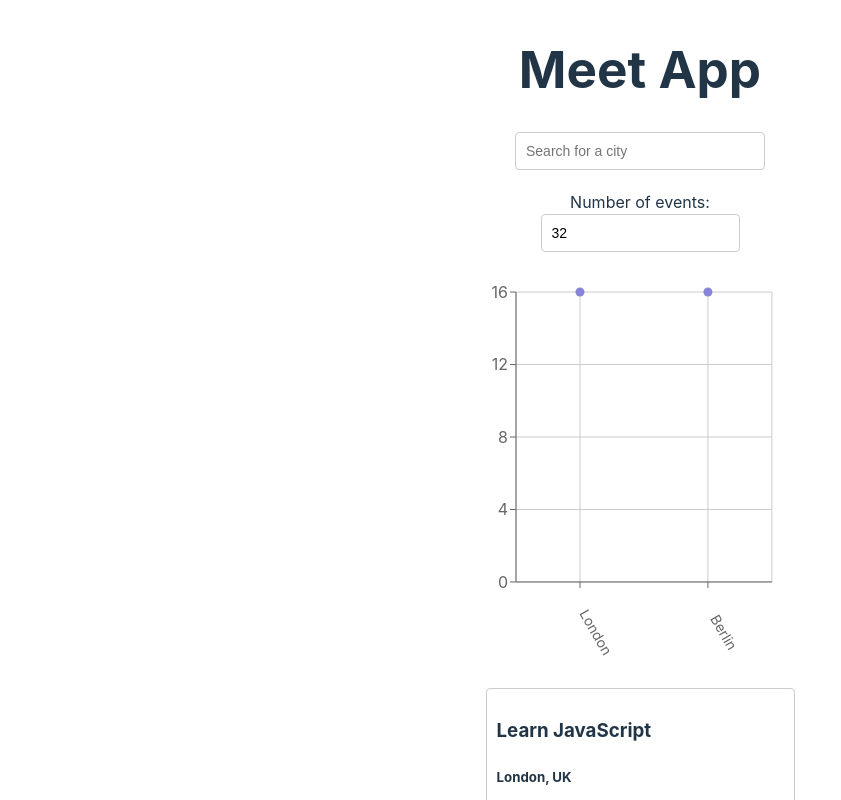
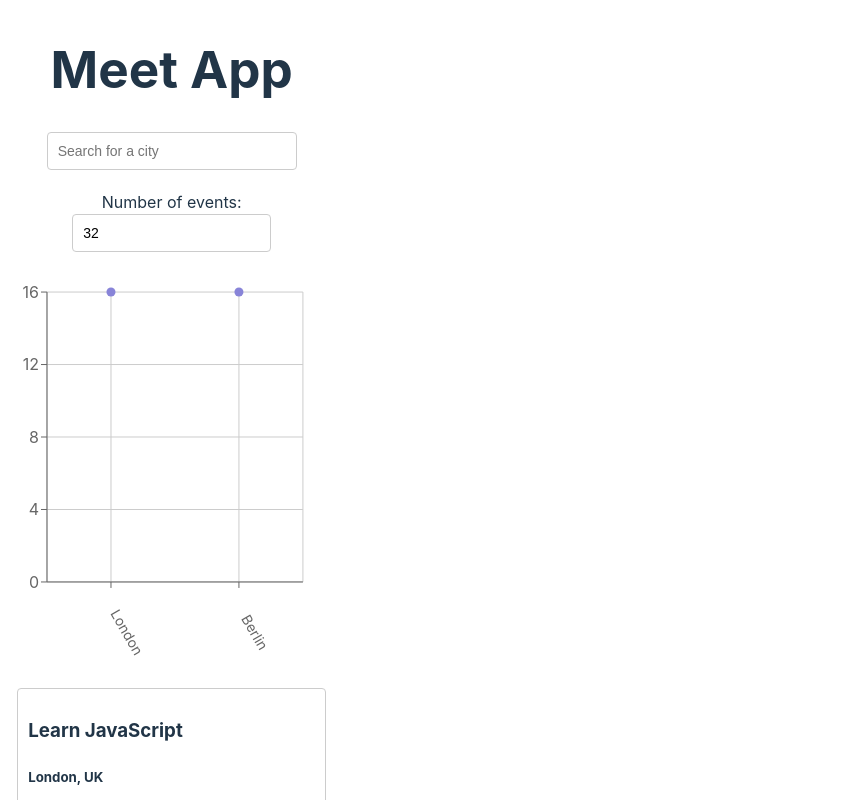
Before and after one commit to tannazmehr/meet, a React (Vite) app: page / in a window 1280 px wide. Shown: the top 800 px of the page, without its empty margins (0-841 px from the left). Built offline with nearby package versions, Linux system fonts and the light colour scheme.

Commit message:
fixed an issue

```diff
--- a/src/index.css
+++ b/src/index.css
@@ -25,12 +25,12 @@ a:hover {
 body {
   margin: 0;
   display: flex;
-  justify-content: center;
-  align-items: center;
-  /*place-items: center;*/
+  place-items: center;
   min-width: 320px;
   min-height: 100vh;
 }
+
+
 
 h1 {
   font-size: 3.2em;
```
